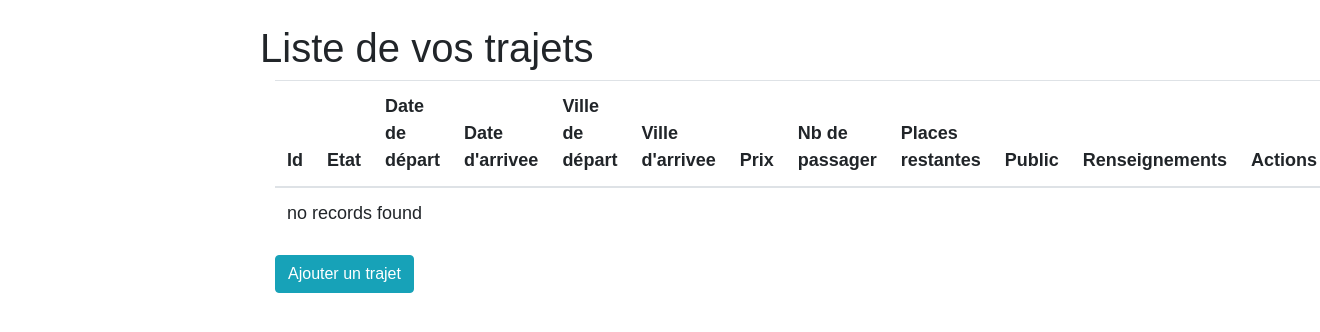
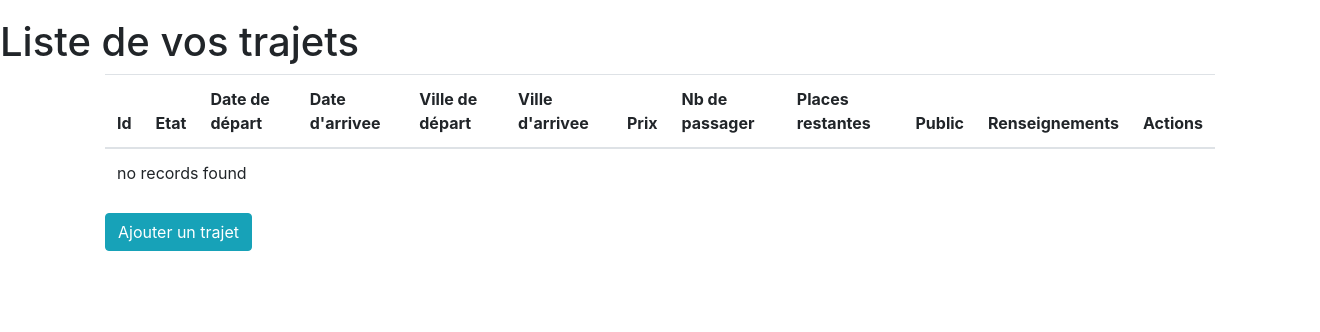
Before and after one commit to LudovicTagnon/adopteunautomate, a Symfony app: template templates/trajets/index.html.twig in a window 1320 px wide. Shown: the part 76-408 px from the top of the page. Run offline with Twig, Linux system fonts and the light colour scheme; the template is opened without the code that fills it, so the values that code supplies are empty; some libraries are stand-ins or nearby versions.

Commit message:
trajets: index + propre

```diff
--- a/templates/trajets/index.html.twig
+++ b/templates/trajets/index.html.twig
@@ -9,7 +9,7 @@
 </style>
 <div class="example-wrapper">
 
-<div class="container mt-4">
+
 
 </div>
 
```
